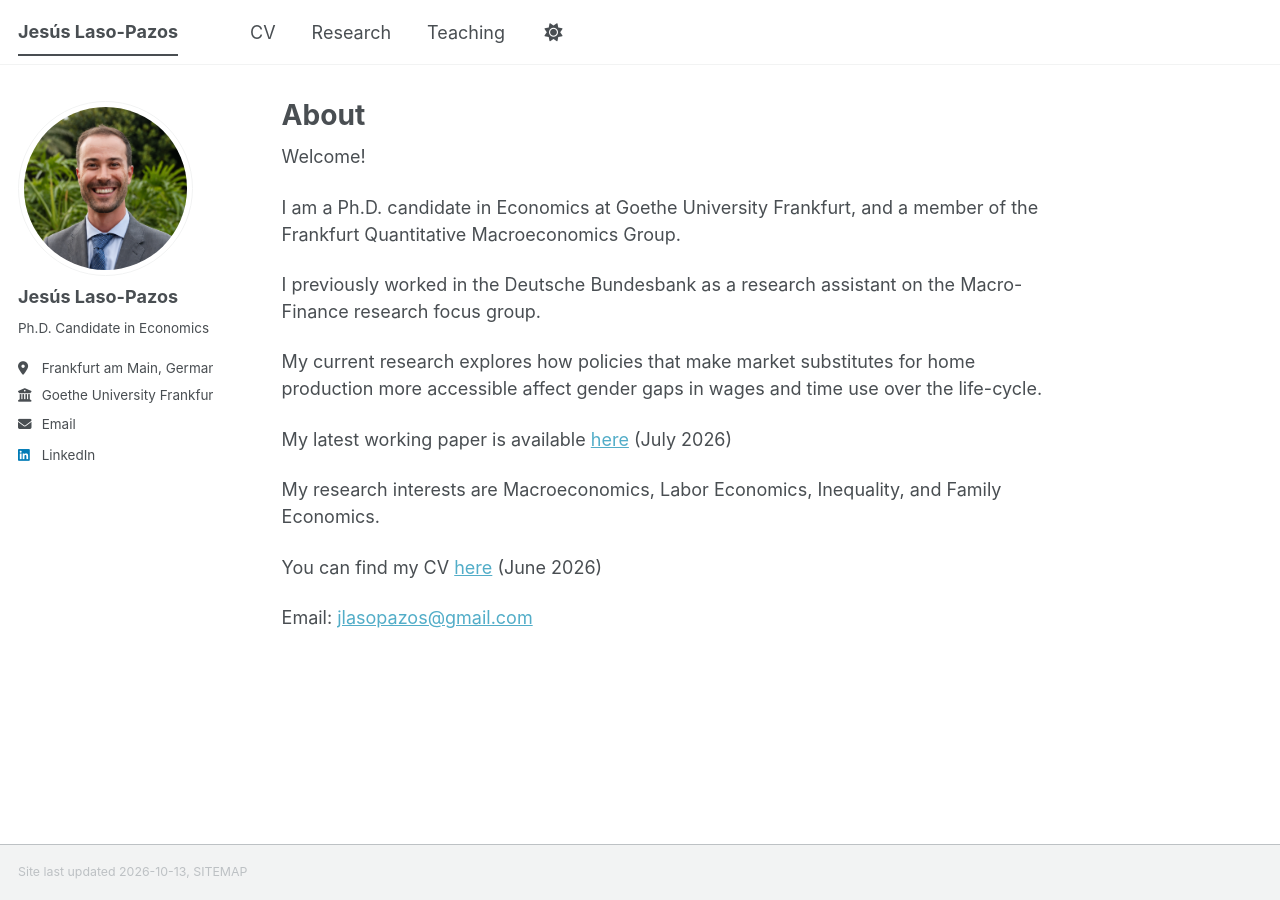
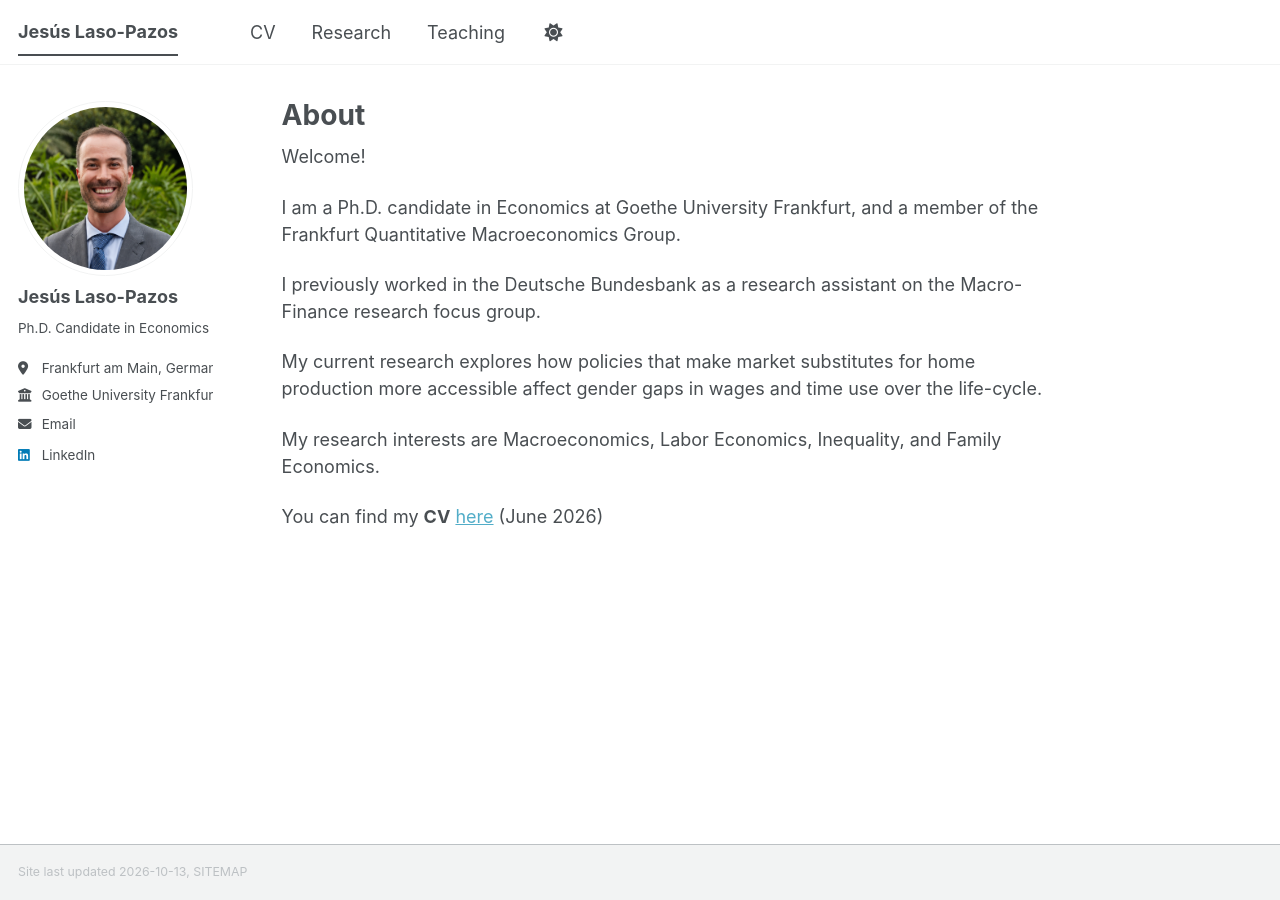
Before and after one commit to jlasopazos/jlasopazos.github.io, a Jekyll site: the page built from _pages/about.md, in a window 1280 px wide. Built offline with Jekyll 4.4.1, drawn with Linux system fonts in a browser that asks for light colours; a style sheet for code colours, icons or effects is not loaded.

Commit message:
Update about.md

```diff
--- a/_pages/about.md
+++ b/_pages/about.md
@@ -15,10 +15,6 @@ I previously worked in the Deutsche Bundesbank as a research assistant on the Ma
 
 My current research explores how policies that make market substitutes for home production more accessible affect gender gaps in wages and time use over the life-cycle.
 
-My latest working paper is available [here](/files/Jesus_Laso_Pazos_Marketization.pdf) (July 2026)
-
 My research interests are Macroeconomics, Labor Economics, Inequality, and Family Economics.
 
-You can find my CV [here](/files/Jesus_Laso_Pazos_CV.pdf) (June 2026)
-
-Email: [jlasopazos@gmail.com](mailto:jlasopazos@gmail.com)
+You can find my **CV** [here](/files/Jesus_Laso_Pazos_CV.pdf) (June 2026)
```
